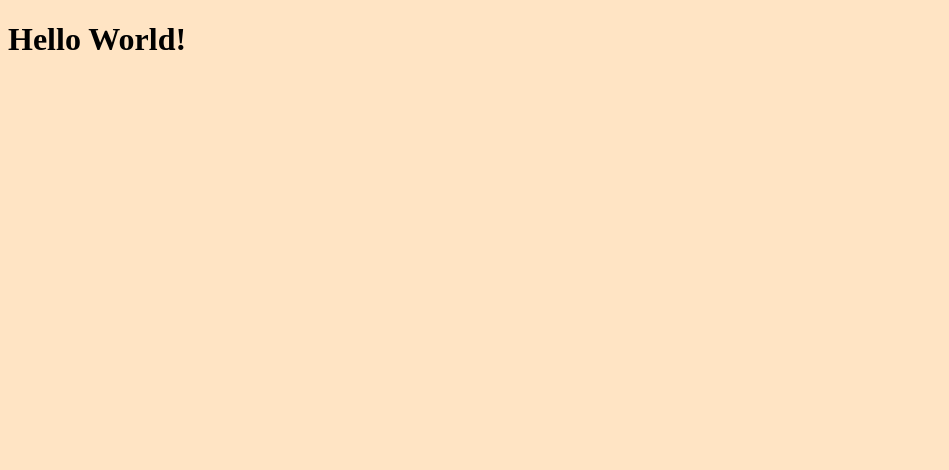
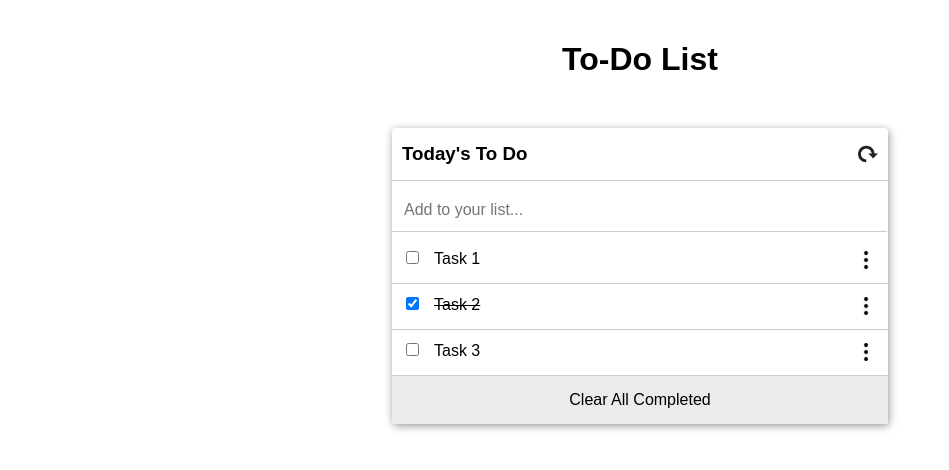
Before and after one commit to melybee-07/To-Do-List, a website built with webpack: page src/index.html in a window 1280 px wide. Shown: the whole page, without its empty margins (0-949 px from the left). Built offline with nearby package versions, Linux system fonts and the light colour scheme.

Commit message:
setup list structur, correct linters error, add README file

```diff
--- a/src/index.html
+++ b/src/index.html
@@ -3,9 +3,20 @@
   <head>
     <meta charset="UTF-8" />
     <meta name="viewport" content="width=device-width, initial-scale=1.0" />
-    <title>Wbpack Exercise</title>
+    <title>To Do List</title>
   </head>
   <body>
-    <h1>Hello World!</h1>
+    <h1>To-Do List</h1>
+    <div id="todo-list">
+      <h3>Today's To Do</h3>
+      <input
+        type="text"
+        id="task-input"
+        placeholder="Add to your list..."
+        autofocus
+      />
+      <ul id="task-list"></ul>
+      <button id="clear-button">Clear All Completed</button>
+    </div>
   </body>
 </html>
--- a/src/index.js
+++ b/src/index.js
@@ -1 +1,96 @@
 import './styles/index.css';
+import './assets/kebab-menu.png';
+import './assets/trash-can-icon.png';
+import './assets/refresh_reload_icon.png';
+
+const tasks = [
+  { description: 'Task 1', completed: false, index: 1 },
+  { description: 'Task 2', completed: true, index: 2 },
+  { description: 'Task 3', completed: false, index: 3 },
+];
+
+function renderTasks() {
+  const taskList = document.getElementById('task-list');
+  taskList.innerHTML = '';
+
+  tasks.forEach((task, index) => {
+    const listItem = document.createElement('li');
+    listItem.draggable = true; // Enable draggable for list item
+
+    const checkbox = document.createElement('input');
+    checkbox.type = 'checkbox';
+    checkbox.checked = task.completed;
+    checkbox.addEventListener('change', () => {
+      tasks[index].completed = checkbox.checked;
+      renderTasks();
+    });
+
+    const label = document.createElement('label');
+    label.innerText = task.description;
+    label.style.textDecoration = task.completed ? 'line-through' : 'none';
+
+    const kebabMenu = document.createElement('div');
+    kebabMenu.className = 'kebab-menu';
+
+    // Add event listener for clicking the list item
+    listItem.addEventListener('click', () => {
+      listItem.classList.toggle('selected'); // Toggle the "selected" class on click
+    });
+
+    // Add event listener for clicking the trash can icon
+    kebabMenu.addEventListener('click', (event) => {
+      event.stopPropagation(); // Prevent the click event from propagating to the list item
+
+      const index = tasks.findIndex(
+        (task) => task.description === label.innerText,
+      );
+      tasks.splice(index, 1); // Remove the corresponding task from the array
+
+      renderTasks();
+    });
+
+    listItem.appendChild(checkbox);
+    listItem.appendChild(label);
+    listItem.appendChild(kebabMenu);
+    taskList.appendChild(listItem);
+  });
+}
+
+function addTask(event) {
+  if (event.key === 'Enter') {
+    const taskInput = document.getElementById('task-input');
+    const description = taskInput.value.trim();
+
+    if (description !== '') {
+      const newTask = {
+        description,
+        completed: false,
+        index: tasks.length + 1,
+      };
+
+      tasks.push(newTask);
+      renderTasks();
+      taskInput.value = '';
+    }
+  }
+}
+
+function clearCompletedTasks() {
+  const completedTasks = tasks.filter((task) => task.completed);
+  completedTasks.forEach((task) => {
+    const index = tasks.indexOf(task);
+    tasks.splice(index, 1);
+  });
+
+  renderTasks();
+}
+
+window.addEventListener('DOMContentLoaded', () => {
+  renderTasks();
+
+  const taskInput = document.getElementById('task-input');
+  taskInput.addEventListener('keyup', addTask);
+
+  const clearButton = document.getElementById('clear-button');
+  clearButton.addEventListener('click', clearCompletedTasks);
+});
--- a/src/styles/index.css
+++ b/src/styles/index.css
@@ -1,3 +1,97 @@
 body {
-  background-color: bisque;
+  font-family: Arial, sans-serif;
+  margin: 0;
+  padding: 20px;
 }
+
+h1 {
+  text-align: center;
+}
+
+#todo-list {
+  width: 40%;
+  box-shadow: 1px 2px 8px rgb(152, 150, 150);
+  border-radius: 4px;
+  margin: 50px auto;
+}
+
+ul {
+  list-style-type: none;
+  padding: 0;
+  margin-bottom: -10px;
+}
+
+li {
+  margin-bottom: 10px;
+  padding-left: 10px;
+  padding-bottom: 15px;
+  position: relative;
+  border-bottom: 1px solid #ccc;
+}
+
+h3 {
+  padding: 15px 10px;
+  position: relative;
+  border-bottom: 1px solid #ccc;
+}
+
+h3::before {
+  content: "";
+  position: absolute;
+  top: 30%;
+  right: 2%;
+  width: 20px;
+  height: 20px;
+  background-image: url("../assets/refresh_reload_icon.png");
+  background-size: cover;
+  cursor: pointer;
+}
+
+li::before {
+  content: "";
+  position: absolute;
+  top: 0;
+  right: 10px;
+  width: 24px;
+  height: 24px;
+  background-image: url("../assets/kebab-menu.png");
+  background-size: cover;
+  cursor: move;
+}
+
+li.selected {
+  background-color: yellow;
+}
+
+li.selected::before {
+  background-image: url("../assets/trash-can-icon.png");
+  cursor: pointer;
+}
+
+input[type="checkbox"] {
+  margin-right: 15px;
+}
+
+#task-input {
+  width: 97%;
+  padding-left: 12px;
+  padding-bottom: 12px;
+  font-size: 16px;
+  border: none;
+  border-bottom: 1px solid #ccc;
+  outline: none;
+}
+
+#clear-button {
+  border: none;
+  background-color: rgb(235, 235, 235);
+  width: 100%;
+  padding: 15px;
+  margin-top: 0;
+  cursor: pointer;
+  font-size: 16px;
+}
+
+#clear-button:hover {
+  background-color: rgb(210, 208, 208);
+}
```
Also changed, not shown: MIT.md (added, +21 -0 lines), README.md (added), dist/index.html, dist/kebab-menu.png (added), dist/mainafac14811bc47b4ca3e4.js, dist/refresh_reload_icon.png (added), dist/trash-can-icon.png (added), src/assets/kebab-menu.png (added), src/assets/refresh_reload_icon.png (added), src/assets/trash-can-icon.png (added), 2 other files.
